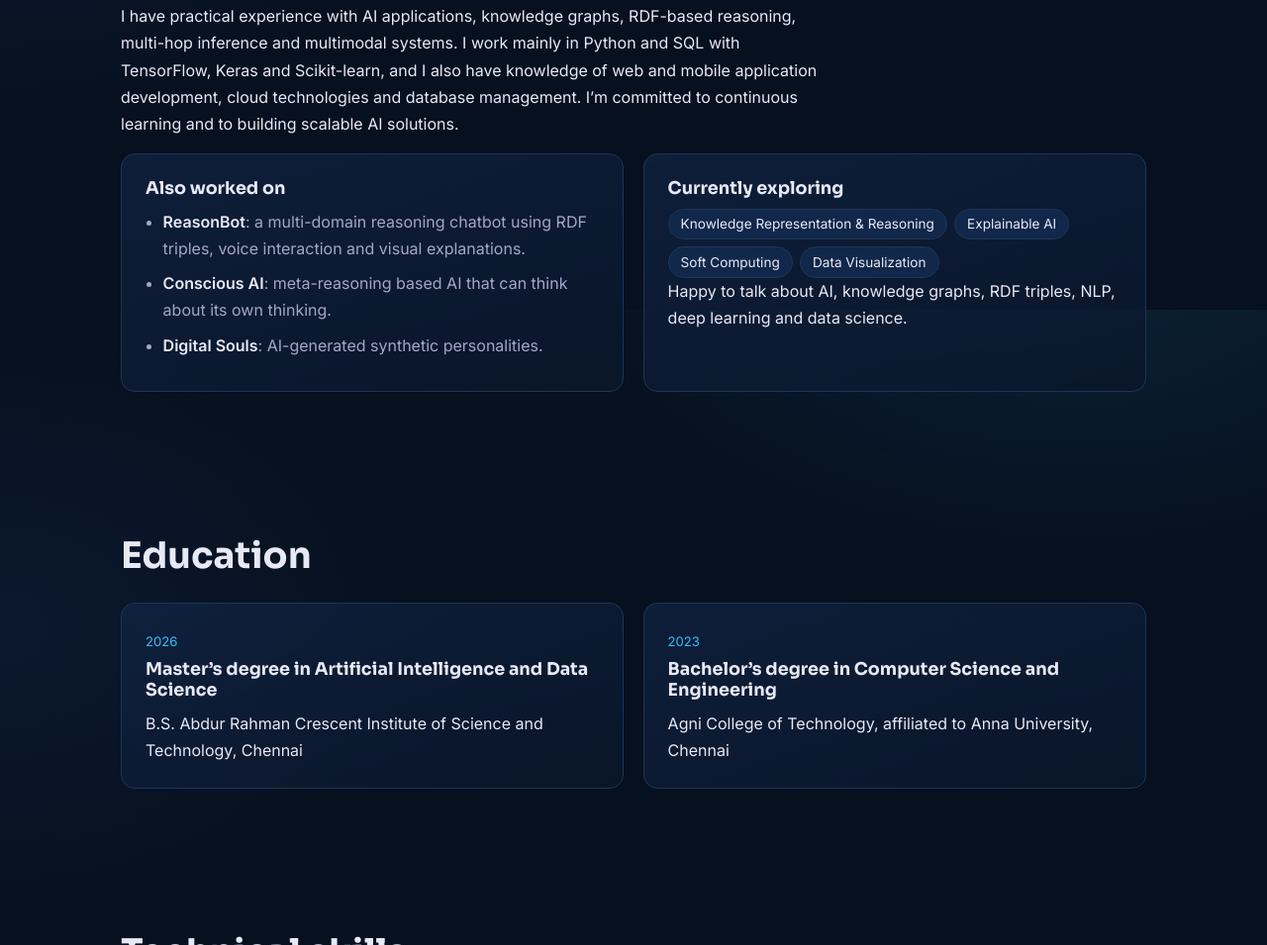
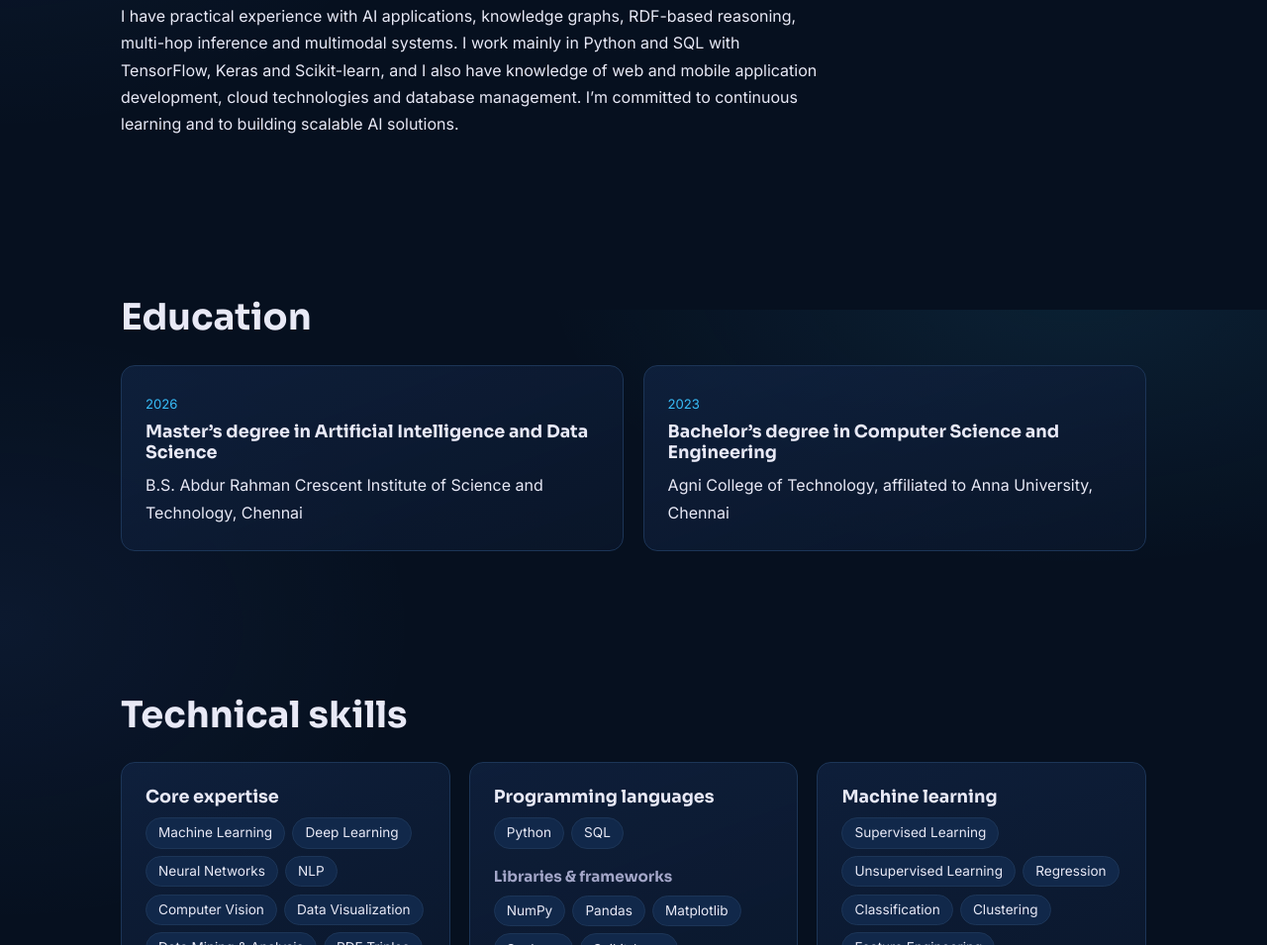
Before and after one commit to Ramyaanbazhagan/portfolio, a plain HTML site: page index.html in a window 1280 px wide. Shown: the part 1287-2242 px from the top of the page at 99% size. Drawn offline with Linux system fonts and the light colour scheme.

Commit message:
Update index.html

```diff
--- a/index.html
+++ b/index.html
@@ -73,22 +73,6 @@
       <p class="lead">Results-driven AI and Data Science professional with a Computer Science background and a strong foundation in machine learning, deep learning, natural language processing, computer vision and explainable AI.</p>
       <p>I have practical experience with AI applications, knowledge graphs, RDF-based reasoning, multi-hop inference and multimodal systems. I work mainly in Python and SQL with TensorFlow, Keras and Scikit-learn, and I also have knowledge of web and mobile application development, cloud technologies and database management. I’m committed to continuous learning and to building scalable AI solutions.</p>
 
-      <!-- Extra About details, taken from the GitHub profile README -->
-      <div class="grid two about-extra">
-        <article class="card">
-          <h3>Also worked on</h3>
-          <ul class="list">
-            <li><strong>ReasonBot</strong>: a multi-domain reasoning chatbot using RDF triples, voice interaction and visual explanations.</li>
-            <li><strong>Conscious AI</strong>: meta-reasoning based AI that can think about its own thinking.</li>
-            <li><strong>Digital Souls</strong>: AI-generated synthetic personalities.</li>
-          </ul>
-        </article>
-        <article class="card">
-          <h3>Currently exploring</h3>
-          <ul class="tags"><li>Knowledge Representation &amp; Reasoning</li><li>Explainable AI</li><li>Soft Computing</li><li>Data Visualization</li></ul>
-          <p class="sub-note">Happy to talk about AI, knowledge graphs, RDF triples, NLP, deep learning and data science.</p>
-        </article>
-      </div>
     </section>
 
     <!-- EDUCATION -->
```
